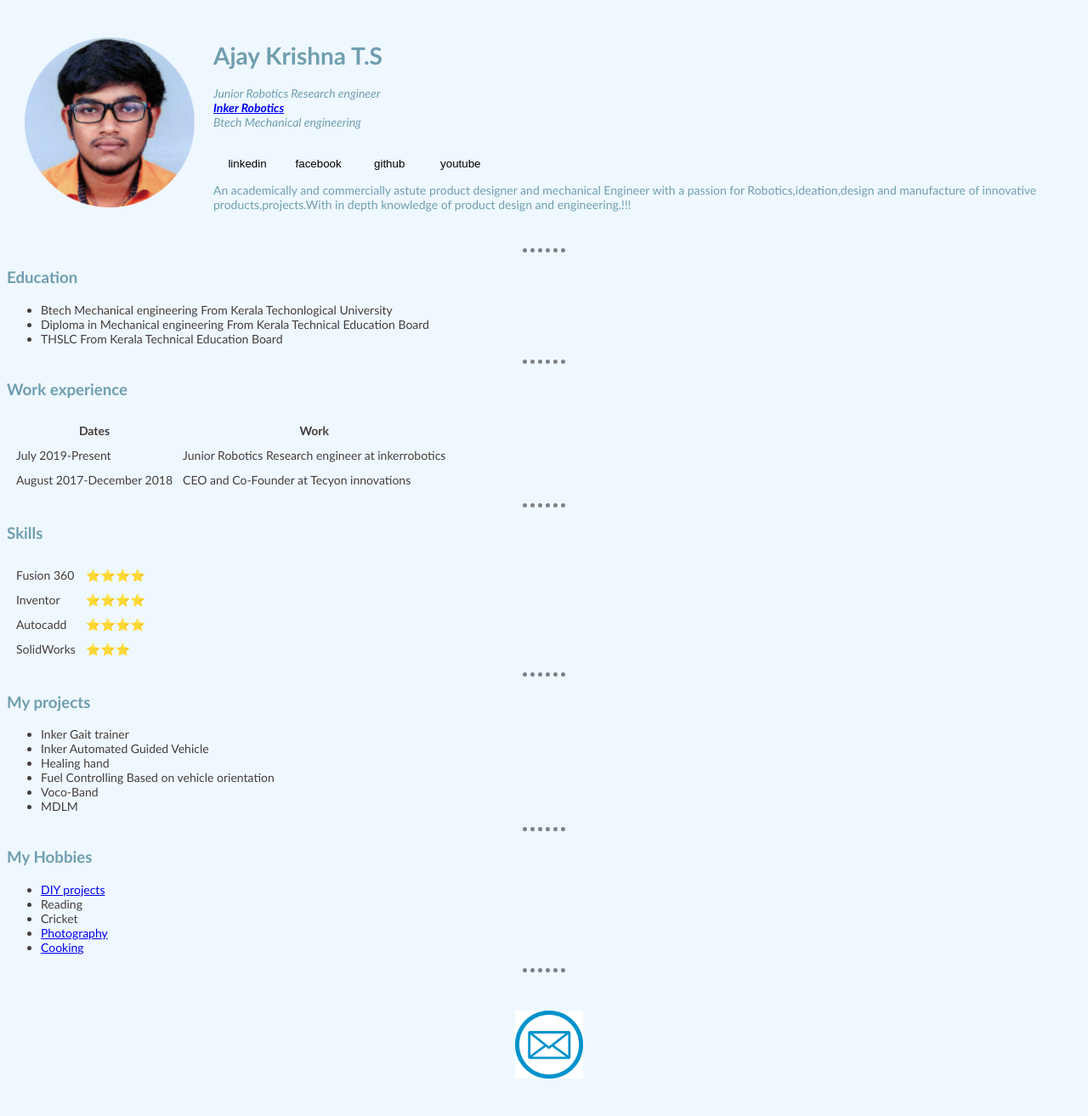
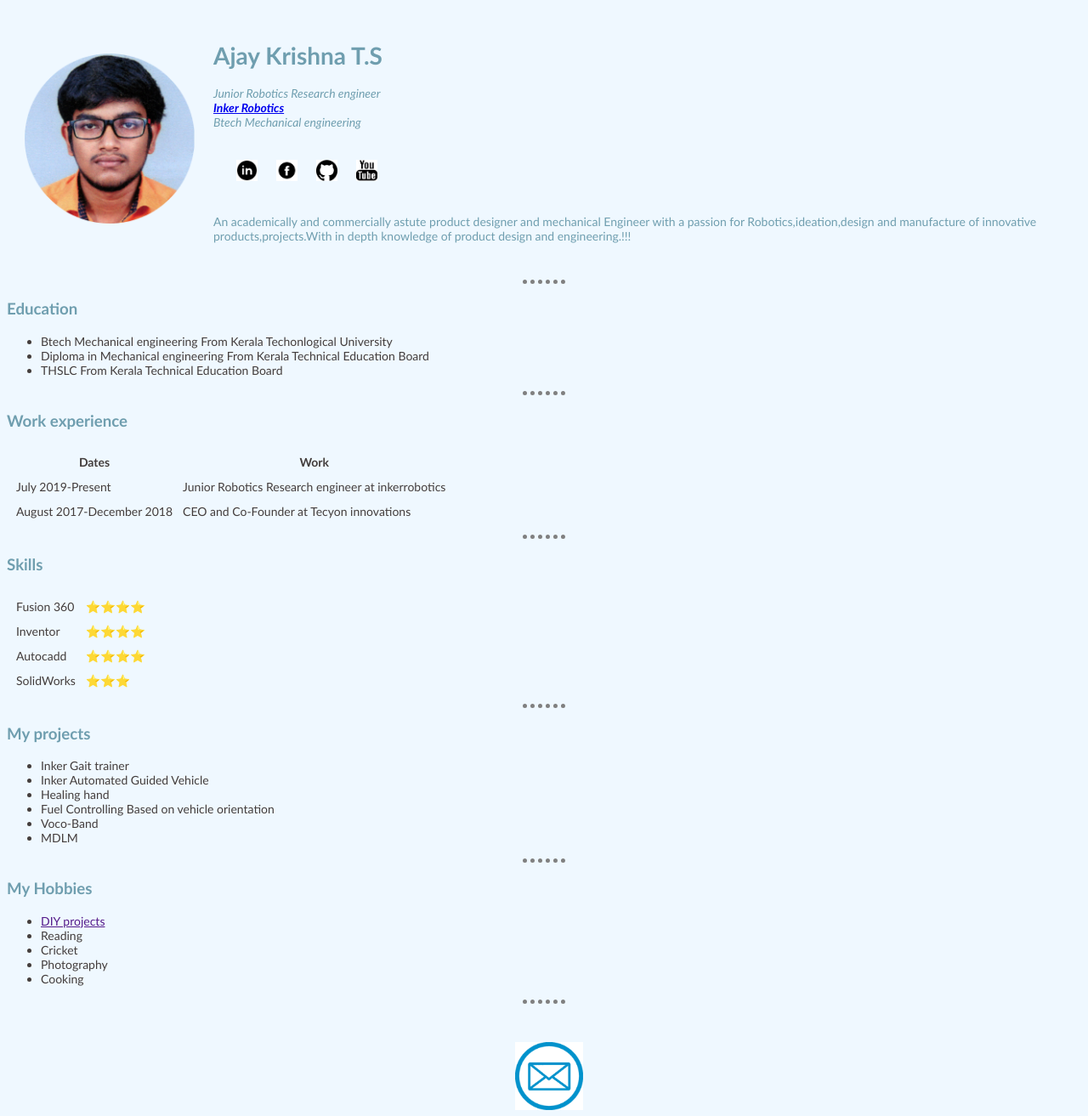
Before and after one commit to ajaytecyon/CV, a plain HTML site: page index.html in a window 1280 px wide. Shown: the whole page at 85% size. Before the commit the page ends 1281 px from the top, so only its background shows below. Drawn offline with Linux system fonts and the light colour scheme.

Commit message:
css styling improved

```diff
--- a/css/styles.css
+++ b/css/styles.css
@@ -64,3 +64,18 @@ color: red;
 .Hobbies:hover {
 color: red;
 }
+.social {
+  width: 25px;
+  border-style: none;
+}
+.smi {
+ width: 25px;
+ background-color:#6f9eaf;
+}
+.submit {
+background-color: #6f9eaf;
+border-radius: 5%;
+font-family: "Trebuchet MS",sans-serif;
+font-size: 14px;
+font-weight: bold;
+}
--- a/index.html
+++ b/index.html
@@ -6,6 +6,7 @@
   <title>Ajay krishna's Personal Site</title>
   <link rel="stylesheet" href="css/styles.css">
 </head>
+
 <body>
   <table cellspacing="20">
     <tr>
@@ -13,11 +14,24 @@
       <td>
         <h1>Ajay Krishna T.S</h1>
         <p><em>Junior Robotics Research engineer<br><strong><a href="https://inkerrobotics.com/">Inker Robotics</a></strong><br>Btech Mechanical engineering</em></p>
-        <br>
-        <button type="button" name="linkedin">linkedin</button>
-        <button type="button" name="facebook">facebook</button>
-        <button type="button" name="github">github</button>
-        <button type="button" name="youtube">youtube</button>
+        <table cellspacing="20" class="socialmedia">
+          <tbody>
+            <tr>
+              <td>
+                <a href="https://www.linkedin.com/in/ajay-krishna-t-s-665523173/"><button class="social" type="button" name="linkedin"><img class="smi" src="pictures/linkedin.png" alt="linkedin-img"></button></a>
+              </td>
+              <td>
+                <a href="https://www.facebook.com/ajay.krishna.1297"><button class="social" type="button" name="facebook"><img class="smi" src="pictures/facebook.png" alt="facebook-img"></button></a>
+              </td>
+              <td>
+                <a href="https://github.com/ajaytecyon"><button class="social" type="button" name="github"><img class="smi" src="pictures/git.png" alt="git-img"></button></a>
+              </td>
+              <td>
+                <button class="social" type="button" name="youtube"><img class="smi" src="pictures/youtube.png" alt="youtube-img"></button>
+              </td>
+            </tr>
+          </tbody>
+        </table>
         <p>
           An academically and commercially astute product designer and mechanical Engineer with a passion for Robotics,ideation,design and manufacture of innovative products,projects.With in depth knowledge of product design and engineering.!!!
         </p>
@@ -100,11 +114,11 @@
   <hr>
   <h3 class="Hobbies">My Hobbies</h3>
   <ul>
-    <li><a href="https://www.youtube.com/channel/UCq3o7OGsNqJ8bap2b18p6VA">DIY projects</a></li>
+    <li><a href="">DIY projects</a></li>
     <li>Reading</li>
     <li>Cricket</li>
-    <li><a href="https://www.shutterstock.com/?kw=shutterstock&c3apidt=p15797996695&gclid=Cj0KCQiAifz-BRDjARIsAEElyGL4Oh771c0TaO-V5Sp_bBmXKVebk7dJFHLnoi3c3Qd2L1JM17urAXgaAolwEALw_wcB&gclsrc=aw.ds">Photography</a></li>
-    <li><a href="https://www.youtube.com/user/gordonramsay">Cooking</a></li>
+    <li>Photography</li>
+    <li>Cooking</li>
   </ul>
   <hr>
   <br>
```
Also changed, not shown: contact.html (+2 -2 lines), pictures/facebook.png (added), pictures/git.png (added), pictures/linkedin.png (added), pictures/youtube.png (added).
